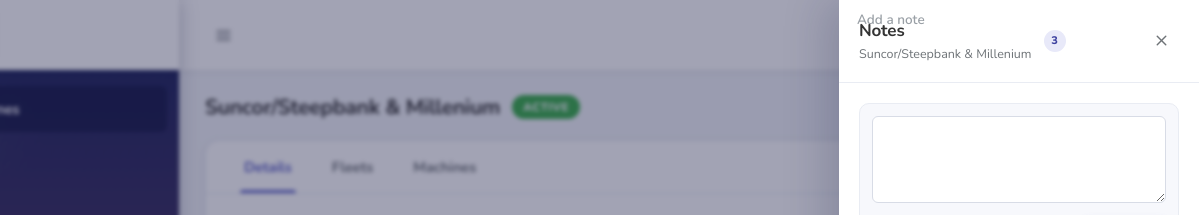
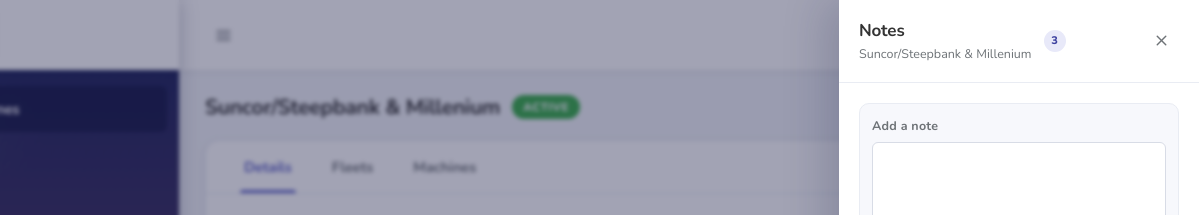
Before and after one commit to dhruv-makadia/rms-poc, a plain HTML site: page mine-details.html in a window 1280 px wide. Both pictures are taken after a click on the button 1167 px from the left and 236 px from the top of the page. Shown: the top 215 px of the page, 81-1280 px from the left. Drawn offline with nearby package versions, Linux system fonts and the light colour scheme.

Commit message:
Refactor note compose label for improved accessibility and consistency

```diff
--- a/assets/css/style.css
+++ b/assets/css/style.css
@@ -884,6 +884,10 @@
 .note-item__text{font-size:13px;color:var(--muted);line-height:1.6}
 .note-compose{border:1px solid var(--border-soft);border-radius:var(--r);padding:12px;background:var(--surface-2)}
 .note-compose textarea{width:100%;background:var(--surface)}
+.note-compose__label{
+  display:block;margin-bottom:7px;font-size:12.5px;font-weight:700;
+  color:var(--muted);letter-spacing:.02em;
+}
 
 /* ---------- 22. Details page — modern layout ------------------------- */
 .overview{
--- a/mine-details.html
+++ b/mine-details.html
@@ -180,7 +180,7 @@
   </div>
   <div class="drawer__body">
     <div class="note-compose">
-      <label class="field__label" for="noteText" style="display:block;margin-bottom:7px">Add a note</label>
+      <label class="note-compose__label" for="noteText">Add a note</label>
       <textarea class="input" id="noteText" rows="3" placeholder="Write a note about this mine…"></textarea>
       <div style="display:flex;justify-content:flex-end;margin-top:10px">
         <button class="btn btn--primary btn--sm" id="noteSave">Save Note</button>
```
